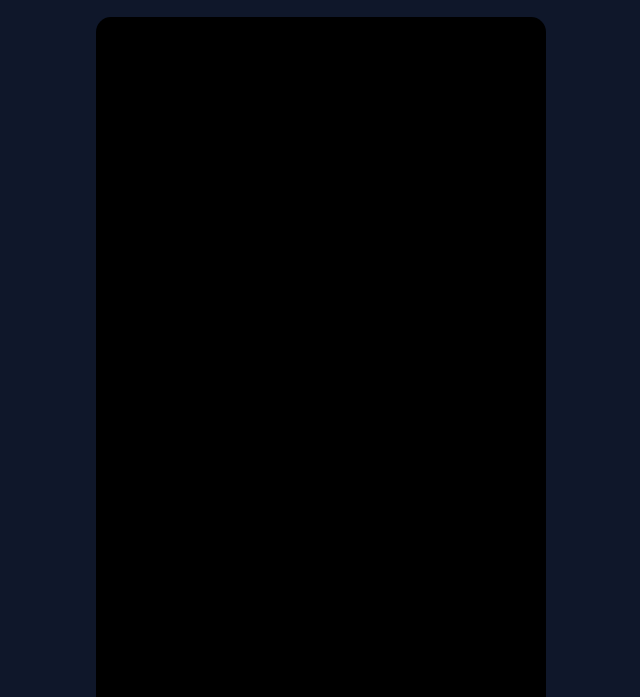
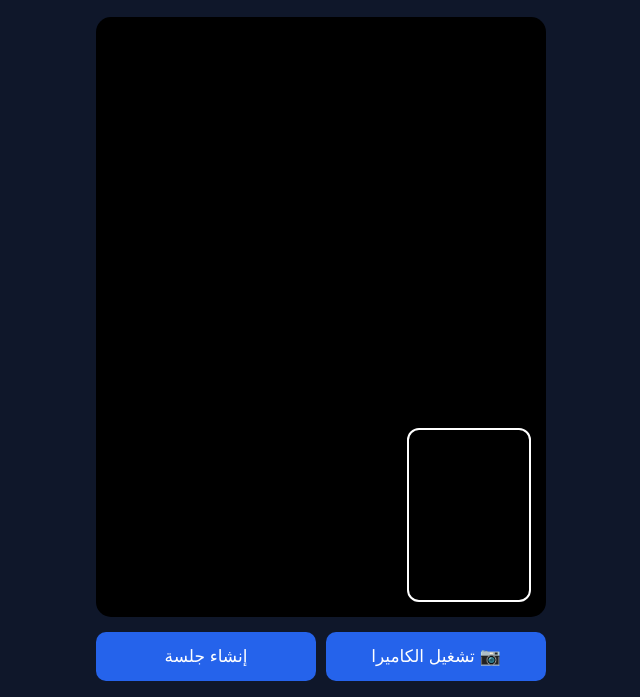
Before and after one commit to alilitooo83-eng/shahid-ma3i, a website: page index.html in a window 1280 px wide. Shown: the part 97-794 px from the top of the page, without its empty margins (319-959 px from the left). Drawn offline with nearby package versions, Linux system fonts and the light colour scheme; no server answers.

Commit message:
Update style.css

```diff
--- a/style.css
+++ b/style.css
@@ -21,11 +21,30 @@ h1{
     margin-bottom:20px;
 }
 
-video{
+.video-container{
+    position:relative;
     width:100%;
-    aspect-ratio:9/16;
+    height:75vh;
     background:#000;
     border-radius:15px;
+    overflow:hidden;
+}
+
+#remoteVideo{
+    width:100%;
+    height:100%;
+    object-fit:cover;
+}
+
+
+#video{
+    position:absolute;
+    width:120px;
+    height:170px;
+    bottom:15px;
+    right:15px;
+    border-radius:12px;
+    border:2px solid white;
     object-fit:cover;
 }
 
```
